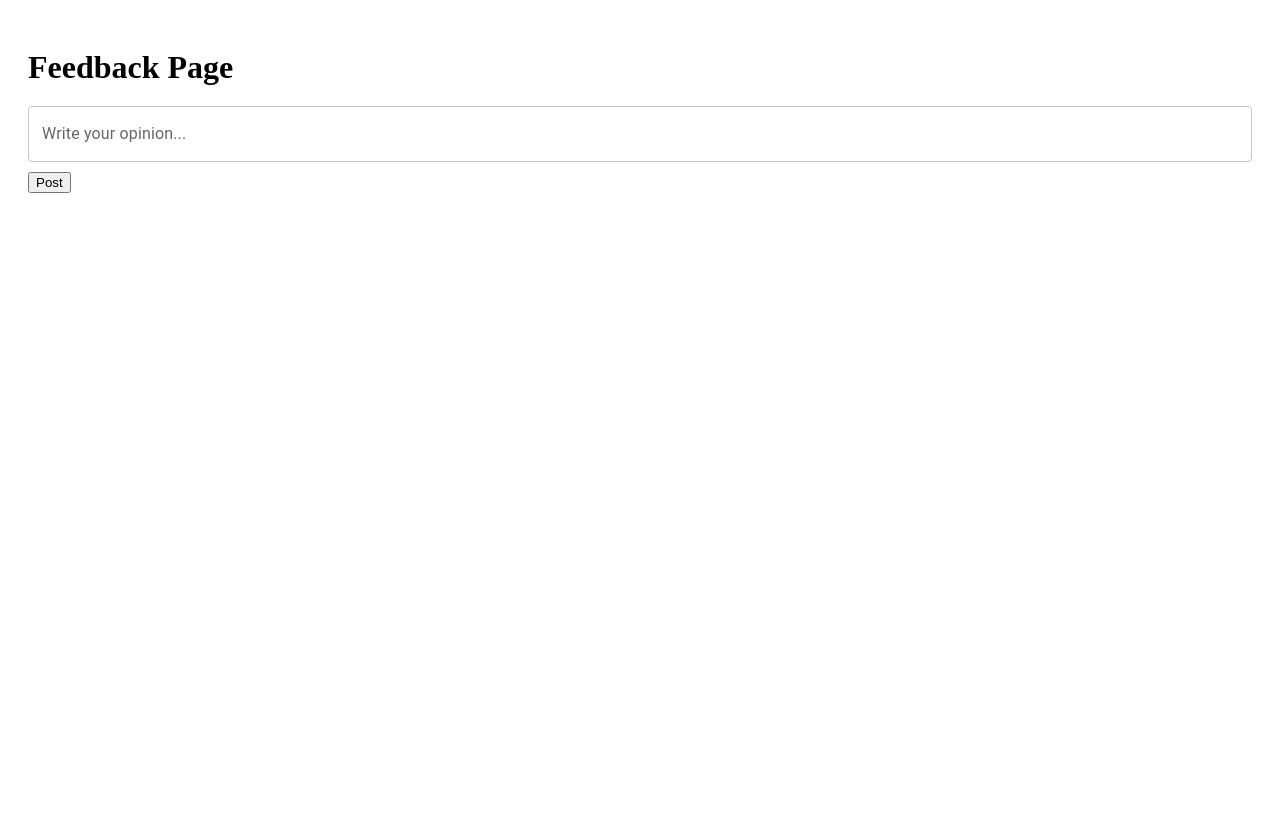
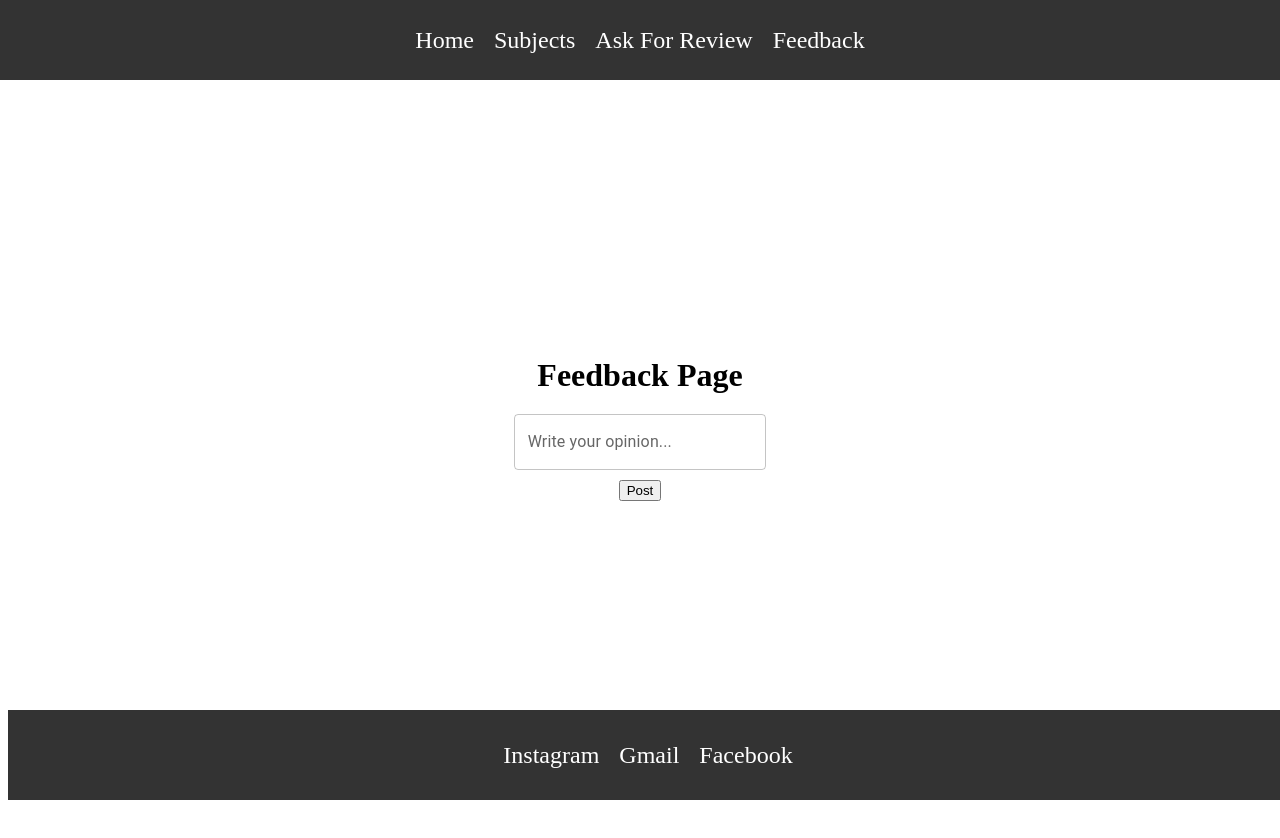
Before and after one commit to rangelovkiril/HTX, a Next.js app: page /feedback in a window 1280 px wide. Shown: the top 838 px of the page. Before the commit the page ends 800 px from the top, so only its background shows below. Built offline with nearby package versions, Linux system fonts and the light colour scheme.

Commit message:
Finalise the feedback page

```diff
--- a/src/pages/feedback.tsx
+++ b/src/pages/feedback.tsx
@@ -1,47 +1,51 @@
-import React, { useState } from "react";
-import { Box, TextField, IconButton } from "@mui/material";
-import { ThumbUp, ThumbDown } from "@mui/icons-material";
-import styles from "../styles/FeedbackPage.module.css";
+import React, { useState } from 'react'
+import { Box, TextField, IconButton } from '@mui/material'
+import { ThumbUp, ThumbDown } from '@mui/icons-material'
+import Navbar from './navbar'
+import Footer from './Footer'
+import styles from '../styles/FeedbackPage.module.css'
 
 interface Post {
-  id: number;
-  content: string;
-  likes: number;
-  dislikes: number;
+    id: number
+    content: string
+    likes: number
+    dislikes: number
 }
 
 const FeedbackPage: React.FC = () => {
-  const [posts, setPosts] = useState<Post[]>([]);
-  const [newPostContent, setNewPostContent] = useState<string>("");
+    const [posts, setPosts] = useState<Post[]>([])
+    const [newPostContent, setNewPostContent] = useState<string>('')
 
     const handlePost = () => {
-    if (newPostContent.trim() !== "") {
+        if (newPostContent.trim() !== '') {
             const newPost: Post = {
                 id: posts.length + 1,
                 content: newPostContent,
                 likes: 0,
                 dislikes: 0,
-      };
-      setPosts([...posts, newPost]);
-      setNewPostContent("");
             }
-  };
+            setPosts([...posts, newPost])
+            setNewPostContent('')
+        }
+    }
 
     const handleLike = (postId: number) => {
         const updatedPosts = posts.map((post) =>
             post.id === postId ? { ...post, likes: post.likes + 1 } : post
-    );
-    setPosts(updatedPosts);
-  };
+        )
+        setPosts(updatedPosts)
+    }
 
     const handleDislike = (postId: number) => {
         const updatedPosts = posts.map((post) =>
             post.id === postId ? { ...post, dislikes: post.dislikes + 1 } : post
-    );
-    setPosts(updatedPosts);
-  };
+        )
+        setPosts(updatedPosts)
+    }
 
     return (
+        <div>
+            <Navbar />
             <div className={styles.feedbackPage}>
                 <h1>Feedback Page</h1>
                 <Box className={styles.postBox}>
@@ -66,7 +70,9 @@ const FeedbackPage: React.FC = () => {
                                     <ThumbUp />
                                 </IconButton>
                                 <span>{post.likes}</span>
-              <IconButton onClick={() => handleDislike(post.id)}>
+                                <IconButton
+                                    onClick={() => handleDislike(post.id)}
+                                >
                                     <ThumbDown />
                                 </IconButton>
                                 <span>{post.dislikes}</span>
@@ -75,7 +81,9 @@ const FeedbackPage: React.FC = () => {
                     ))}
                 </div>
             </div>
-  );
-};
+            <Footer />
+        </div>
+    )
+}
 
-export default FeedbackPage;
+export default FeedbackPage
--- a/src/styles/AskForReviewPage.module.css
+++ b/src/styles/AskForReviewPage.module.css
@@ -4,6 +4,8 @@
   align-items: center;
   min-height: 100vh;
   padding-top: 50px;
+  justify-content: center;
+  height: 100vh;
 }
 
 .content {
--- a/src/styles/FeedbackPage.module.css
+++ b/src/styles/FeedbackPage.module.css
@@ -1,5 +1,11 @@
 .feedbackPage {
   padding: 20px;
+  display: flex;
+  flex-direction: column;
+  align-items: center;
+  justify-content: center;
+  text-align: center;
+  height: 100vh;
 }
 
 .feedbackPage h1 {
--- a/src/styles/Footer.module.css
+++ b/src/styles/Footer.module.css
@@ -1,7 +1,7 @@
 .footer {
   padding: 20px;
   font-size: 1.5rem;
-  height: 80px;
+  height: 50px;
   display: flex;
   justify-content: center;
   align-items: center;
--- a/src/styles/Navbar.module.css
+++ b/src/styles/Navbar.module.css
@@ -3,7 +3,7 @@
   color: white;
   padding: 20px;
   font-size: 1.5rem;
-  height: 50px;
+  height: 40px;
   position: fixed;
   display: flex;
   justify-content: center;
@@ -11,9 +11,6 @@
   top: 0;
   left: 0;
   right: 0;
-<<<<<<< HEAD:src/components/Navbar/Navbar.module.scss
-  z-index: 999;
-=======
   z-index: 999;
 }
 
```
Also changed, not shown: 1 other file (tests, documents, lock files or other folders). Lines whose indentation alone changed are shown as unchanged.
